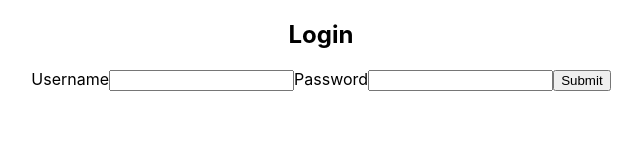
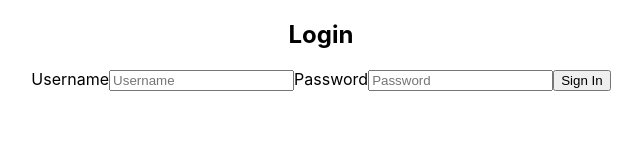
Before and after one commit to ffraniel/egg-admin, a React (Create React App) app: page / in a window 1280 px wide. Shown: the top 160 px of the page, without its empty margins (319-961 px from the left). Built offline with nearby package versions, Linux system fonts and the light colour scheme.

Commit message:
added hooks for login form, loading comp, refactored

```diff
--- a/src/App.js
+++ b/src/App.js
@@ -2,39 +2,49 @@ import React, { Component } from 'react';
 import './App.css';
 import Dashboard from './components/Dashboard';
 import Login from './components/Login';
+import Loading from './components/Loading';
 
 class App extends Component {
   constructor(props) {
     super(props);
     this.state={
       user: {},
-      loading: false,
-      username: '',
-      password: ''
+      loading: false
     }
     this.login = this.login.bind(this);
-    this.handleInput = this.handleInput.bind(this);
   }
 
   login (username, password) {
     const user = {
       username: username,
-      password: password
+      password: password,
+      loggedIn: false
     };
-    console.log("User", user);
-  }
+    this.setState({
+      user,
+      loading: true
+    })
+    // send to endpoint to check password and user
 
-  handleInput (input, field) {
-    this.setState({
-      username: input.target.value
-    });
+    //set loggedIn to true and loading to false
+
+
   }
 
   render() {
     return (
       <div className="App">
-        {this.state.user.name && <Dashboard user={this.state.user} />}
-        {!this.state.user.name && <Login login={this.login} username={this.state.username} password={this.state.password} handleInput={this.handleInput} />}
+        {this.state.loading &&
+          <Loading />
+        }
+        {this.state.user.loggedIn &&
+          <Dashboard
+            user={this.state.user}
+          />}
+        {!this.state.user.name &&
+          <Login
+            login={this.login}
+          />}
       </div>
     );
   }
--- /dev/null
+++ b/src/components/Loading.css
@@ -0,0 +1,5 @@
+.Loading {
+  z-index: 2;
+  color: purple;
+  text-align: center;
+}
--- /dev/null
+++ b/src/components/Loading.js
@@ -0,0 +1,10 @@
+import React from 'react';
+import './Loading.css';
+
+const Loading = () => (
+  <div className="Loading">
+    <h1>Loading</h1>
+  </div>
+);
+
+export default Loading;
--- a/src/components/Login.js
+++ b/src/components/Login.js
@@ -1,17 +1,39 @@
-import React from 'react';
+import React, { useState } from 'react';
 import './Login.css';
 
-const Login = (props) => {
+const Login = ({login}) => {
+
+  const [username, setUsername] = useState('');
+  const [password, setPassword] = useState('');
+
+  const handleSubmit = (e) => {
+    e.preventDefault();
+    login(username, password);
+    console.log("login")
+  }
 
   return (
     <section className="Login">
       <h1>Login</h1>
-      <form>
+      <form onSubmit={handleSubmit}>
         <label>Username</label>
-        <input type="text" value={props.username} onChange={props.handleInput}/>
+        <input
+          value={username}
+          onChange={e => setUsername(e.target.value)}
+          placeholder="Username"
+          type="text"
+          name="username"
+          required
+        />
         <label>Password</label>
-        <input type="text" value={props.password} onChange={props.handleInput}/>
-        <input type="submit" name="Sign In "/>
+        <input
+          value={password}
+          onChange={e => setPassword(e.target.value)}
+          placeholder="Password"
+          type="text"
+          name="password"
+        />
+        <input type="submit" name="Sign In" value="Sign In"/>
       </form>
     </section>
   )
```
